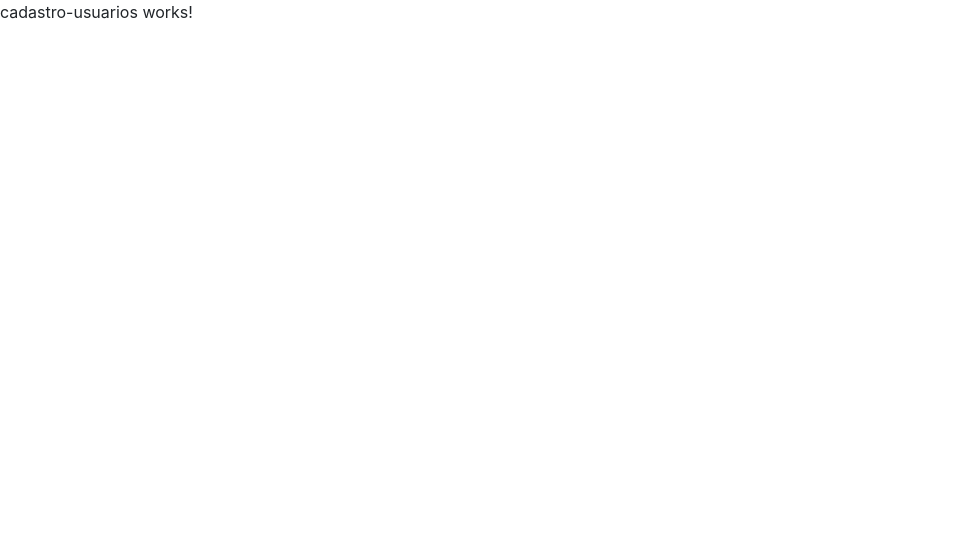
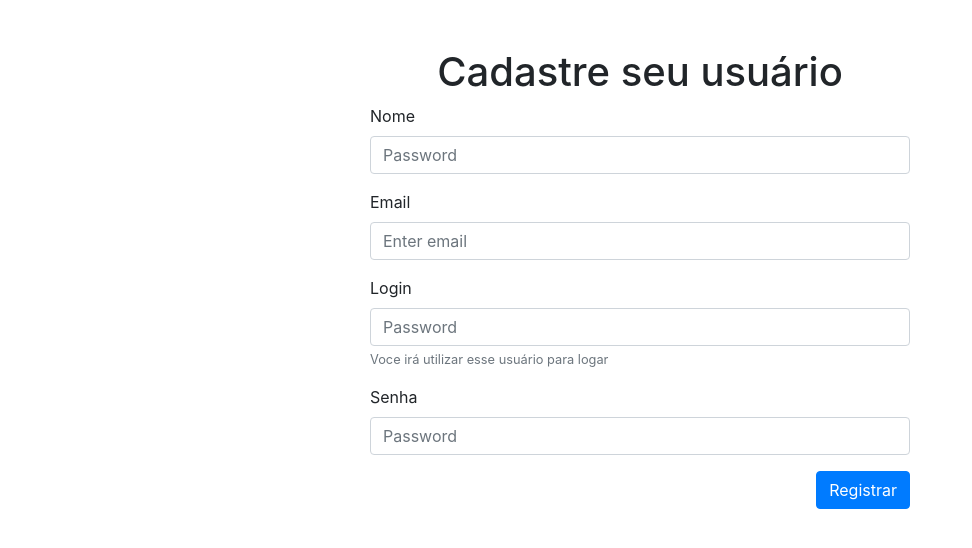
Before and after one commit to daniloagostinho/controle-financeiro, an Angular app: page / in a window 1280 px wide. Shown: the top 548 px of the page, without its empty margins (0-972 px from the left). Built offline with nearby package versions, Linux system fonts and the light colour scheme.

Commit message:
form de cadastro criado

```diff
--- a/src/app/cadastro-usuarios/cadastro-usuarios.component.html
+++ b/src/app/cadastro-usuarios/cadastro-usuarios.component.html
@@ -1,3 +1,40 @@
-<p>
-  cadastro-usuarios works!
-</p>
+<div class="container">
+  <div class="row mt-5">
+    <div class="col-12 mx-auto col-lg-6">
+      <h1 class="text-center">Cadastre seu usuário</h1>
+    </div>
+  </div>
+
+  <div class="row">
+    <div class="col-12 mx-auto col-md-6">
+      <form>
+
+        <div class="form-group">
+          <label for="exampleInputPassword1">Nome</label>
+          <input type="text" class="form-control" id="exampleInputPassword1" placeholder="Password">
+        </div>
+
+        <div class="form-group">
+          <label for="email">Email</label>
+          <input type="email" class="form-control" id="exampleInputEmail1" aria-describedby="emailHelp" placeholder="Enter email">
+        </div>
+
+
+        <div class="form-group">
+          <label for="exampleInputPassword1">Login</label>
+          <input type="text" class="form-control" id="exampleInputPassword1" placeholder="Password">
+          <small id="emailHelp" class="form-text text-muted">Voce irá utilizar esse usuário para logar</small>
+        </div>
+
+
+        <div class="form-group">
+          <label for="exampleInputPassword1">Senha</label>
+          <input type="password" class="form-control" id="exampleInputPassword1" placeholder="Password">
+        </div>
+
+
+        <button type="submit" class="btn btn-primary float-right">Registrar</button>
+      </form>
+    </div>
+  </div>
+</div>
```
